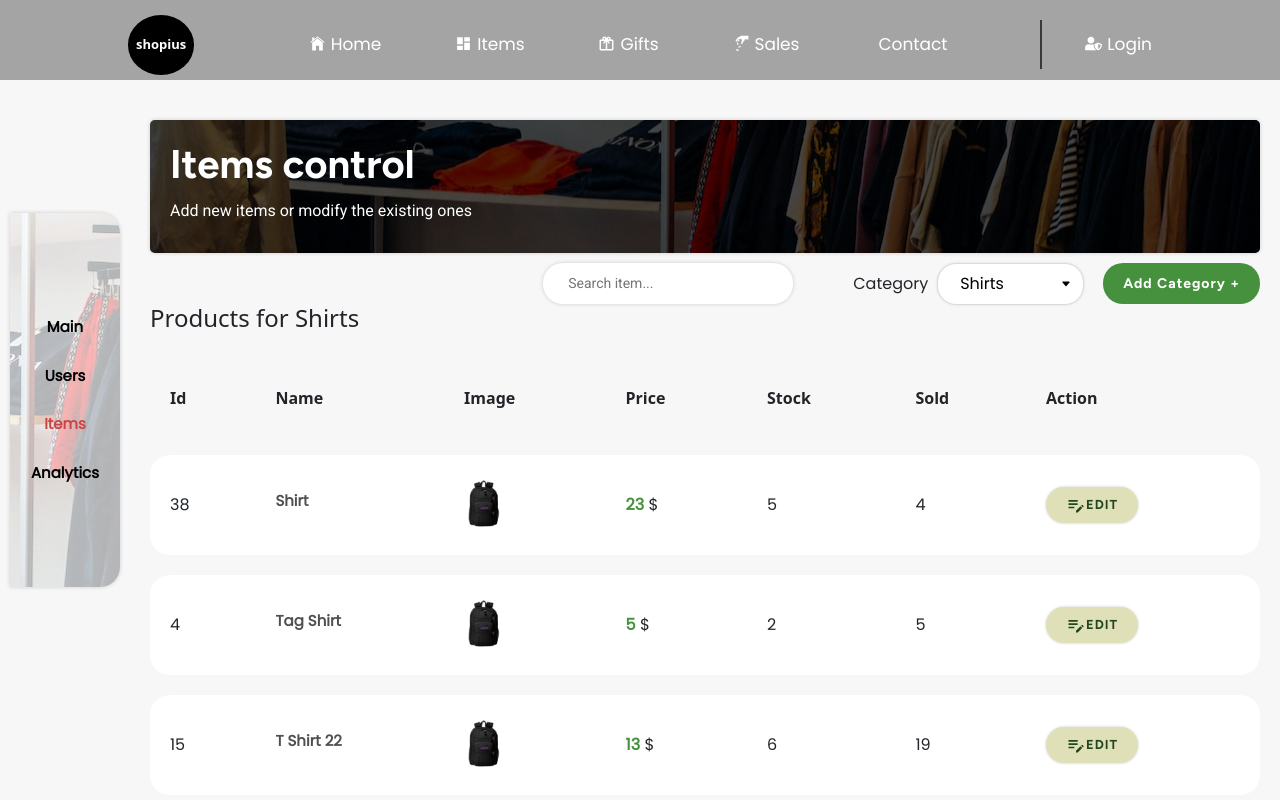
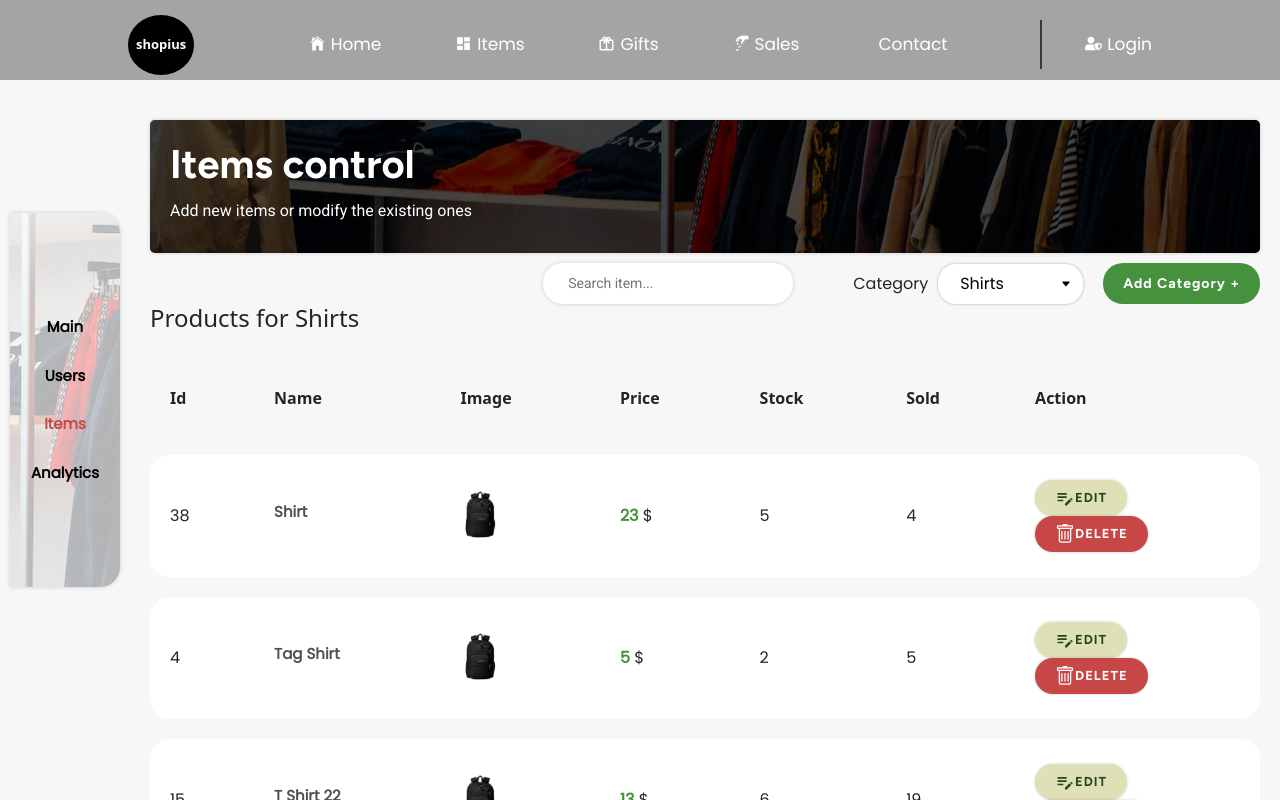
Before and after one commit to Andarus-1994/shop_nextjs, a Next.js app: page /dashboard/items in a window 1280 px wide. Built offline with nearby package versions, Linux system fonts and the light colour scheme; a web font is replaced by a local one; what next-redux-wrapper would draw is missing.

Commit message:
Design small change

```diff
--- a/pages/dashboard/items/index.tsx
+++ b/pages/dashboard/items/index.tsx
@@ -11,8 +11,20 @@ export default function Items() {
   const editItem = (i: number) => {
     console.log(i);
   };
+  const deleteItem = (i: number) => {
+    console.log(i);
+  };
   const [items, setItems] = useState([
-    { id: 1, name: "BackPack", image: "", price: 23, stock: 3, sold: 10, action: editItem },
+    {
+      id: 1,
+      name: "BackPack",
+      image: "",
+      price: 23,
+      stock: 3,
+      sold: 10,
+      action1: editItem,
+      action2: deleteItem,
+    },
     {
       id: 22,
       name: "Double BackPack",
@@ -20,9 +32,19 @@ export default function Items() {
       price: 43,
       stock: 6,
       sold: 5,
-      action: editItem,
+      action1: editItem,
+      action2: deleteItem,
     },
-    { id: 41, name: "Small BackPack", image: "", price: 33, stock: 2, sold: 1, action: editItem },
+    {
+      id: 41,
+      name: "Small BackPack",
+      image: "",
+      price: 33,
+      stock: 2,
+      sold: 1,
+      action1: editItem,
+      action2: deleteItem,
+    },
     ,
   ]);
   const [category, setCategory] = useState(categories[0].name);
@@ -31,7 +53,16 @@ export default function Items() {
   useEffect(() => {
     if (category === "Backpacks") {
       setItems([
-        { id: 1, name: "BackPack", image: "", price: 23, stock: 3, sold: 10, action: editItem },
+        {
+          id: 1,
+          name: "BackPack",
+          image: "",
+          price: 23,
+          stock: 3,
+          sold: 10,
+          action1: editItem,
+          action2: deleteItem,
+        },
         {
           id: 22,
           name: "Double BackPack",
@@ -39,7 +70,8 @@ export default function Items() {
           price: 43,
           stock: 6,
           sold: 5,
-          action: editItem,
+          action1: editItem,
+          action2: deleteItem,
         },
         {
           id: 41,
@@ -48,13 +80,43 @@ export default function Items() {
           price: 33,
           stock: 2,
           sold: 1,
-          action: editItem,
+          action1: editItem,
+          action2: deleteItem,
+        },
+        {
+          id: 46,
+          name: "Small BackPack TWO",
+          image: "",
+          price: 33,
+          stock: 2,
+          sold: 3,
+          action1: editItem,
+          action2: deleteItem,
+        },
+        {
+          id: 49,
+          name: "One Pack",
+          image: "",
+          price: 50,
+          stock: 2,
+          sold: 1,
+          action1: editItem,
+          action2: deleteItem,
         },
         ,
       ]);
     } else {
       setItems([
-        { id: 38, name: "Shirt", image: "", price: 23, stock: 5, sold: 4, action: editItem },
+        {
+          id: 38,
+          name: "Shirt",
+          image: "",
+          price: 23,
+          stock: 5,
+          sold: 4,
+          action1: editItem,
+          action2: deleteItem,
+        },
         {
           id: 4,
           name: "Tag Shirt",
@@ -62,9 +124,19 @@ export default function Items() {
           price: 5,
           stock: 2,
           sold: 5,
-          action: editItem,
+          action1: editItem,
+          action2: deleteItem,
         },
-        { id: 15, name: "T Shirt 22", image: "", price: 13, stock: 6, sold: 19, action: editItem },
+        {
+          id: 15,
+          name: "T Shirt 22",
+          image: "",
+          price: 13,
+          stock: 6,
+          sold: 19,
+          action1: editItem,
+          action2: deleteItem,
+        },
         ,
       ]);
     }
@@ -116,7 +188,7 @@ export default function Items() {
           </thead>
           <tbody>
             {items.length &&
-              items.map((item) => {
+              items.map((item, index) => {
                 return (
                   <Item
                     key={item?.id}
@@ -126,7 +198,9 @@ export default function Items() {
                     price={item?.price ?? 0}
                     stock={item?.stock ?? 0}
                     sold={item?.sold ?? 0}
-                    action={editItem}
+                    action1={editItem}
+                    action2={deleteItem}
+                    index={index}
                   />
                 );
               })}
--- a/pages/dashboard/items/item.tsx
+++ b/pages/dashboard/items/item.tsx
@@ -3,6 +3,7 @@ import styles from "../../../styles/Dashboard/Items.module.scss";
 import Image from "next/image";
 import BackpackImage from "../../../public/backpack.png";
 import { MdEditNote } from "react-icons/md";
+import { BsTrash } from "react-icons/bs";
 
 interface ItemProps {
   id: number;
@@ -11,33 +12,58 @@ interface ItemProps {
   price: number;
   stock: number;
   sold: number;
-  action: Function;
+  action1: Function;
+  action2: Function;
+  index: number;
 }
 
-export default function Item({ id, name, image, price, stock, sold, action }: ItemProps) {
+export default function Item({
+  id,
+  name,
+  image,
+  price,
+  stock,
+  sold,
+  action1,
+  action2,
+  index,
+}: ItemProps) {
+  const getAnimationDelay = () => {
+    return {
+      animationDelay: index * 0.15 + "s",
+    };
+  };
   return (
     <tr className={styles.item}>
-      <td>{id}</td>
-      <td>
+      <td style={getAnimationDelay()}>{id}</td>
+      <td style={getAnimationDelay()}>
         <h3>{name}</h3>
       </td>
-      <td>
+      <td style={getAnimationDelay()}>
         <Image src={BackpackImage} alt="item" />
       </td>
-      <td>
+      <td style={getAnimationDelay()}>
         <span>{price}</span> $
       </td>
-      <td>{stock}</td>
-      <td>{sold}</td>
-      <td>
+      <td style={getAnimationDelay()}>{stock}</td>
+      <td style={getAnimationDelay()}>{sold}</td>
+      <td style={getAnimationDelay()}>
         <button
           onClick={() => {
-            action(id);
+            action1(id);
           }}
         >
           <MdEditNote />
           Edit
         </button>
+        <button
+          onClick={() => {
+            action2(id);
+          }}
+        >
+          <BsTrash />
+          Delete
+        </button>
       </td>
     </tr>
   );
--- a/styles/Dashboard/Items.module.scss
+++ b/styles/Dashboard/Items.module.scss
@@ -65,7 +65,6 @@
     font-family: "Figtree", sans-serif;
     box-shadow: 0px 0px 3px 0px rgba(255, 255, 255, 0.3);
     transition: 0.8s;
-    animation: fade-in-up 1s;
     &:hover {
       background: $dark-green;
       transition: 0.4s;
@@ -91,6 +90,11 @@
   & > td {
     background: rgb(255, 255, 255);
     font-family: "Poppins";
+    animation-name: fade-in;
+    animation-duration: 1s;
+    &:nth-last-of-type(1) {
+      max-width: 140px;
+    }
   }
   & td:first-child {
     border-top-left-radius: 20px;
@@ -126,9 +130,8 @@
   }
   button {
     position: relative;
-    display: flex;
-    background: $dark-yellow;
-    color: $dark-green;
+    display: inline-flex;
+    width: fit-content;
     z-index: 15;
     border: 0;
     border-radius: 20px;
@@ -148,5 +151,29 @@
     svg {
       font-size: 20px;
     }
+    &:nth-of-type(1) {
+      background: $dark-yellow;
+      color: $dark-green;
+      margin-right: 20px;
+    }
+    &:nth-of-type(2) {
+      background: $red;
+      color: white;
+      margin-right: 20px;
+      svg {
+        font-size: 20px;
+      }
+    }
   }
 }
+
+@keyframes fade-in {
+  0% {
+    opacity: 0;
+    transform: translateY(60px);
+  }
+  100% {
+    opacity: 1;
+    transform: translateY(0);
+  }
+}
```
